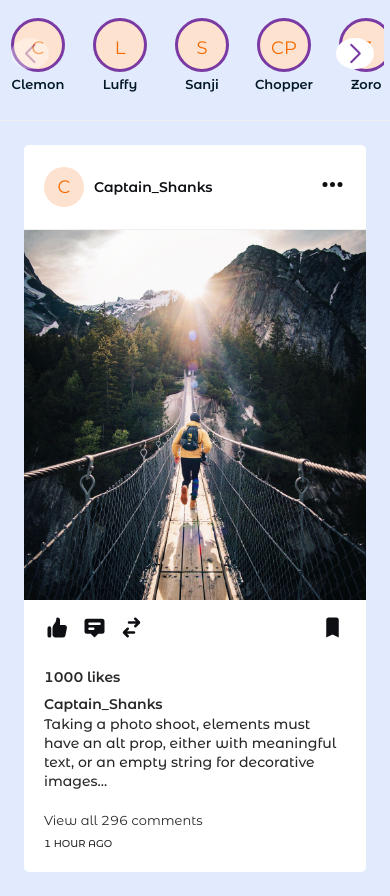
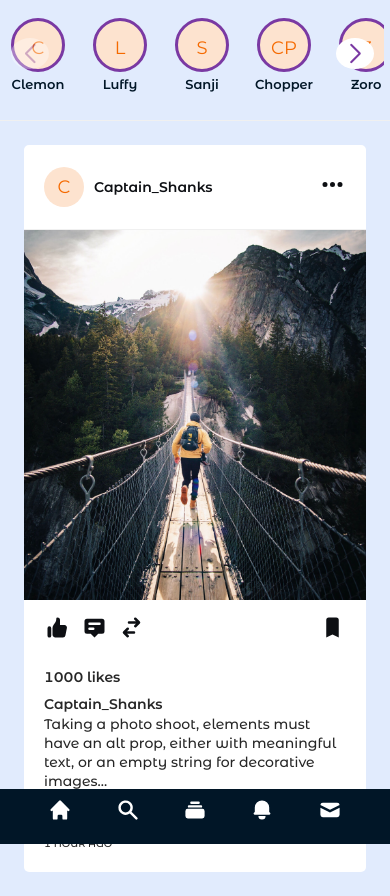
Before and after one commit to Clemon1/Anneki, a React (Create React App) app: page / in a window 390 px wide. Built offline with nearby package versions, Linux system fonts and the light colour scheme.

Commit message:
Work on bottom Navbar

```diff
--- a/src/App.css
+++ b/src/App.css
@@ -62,7 +62,7 @@
 .listBody {
   display: flex;
   gap: 10px;
-  font-size: 20px;
+  font-size: 18px;
   font-weight: 600;
   color: #ffffff !important;
   padding: 4px 8px 4px 20px;
@@ -423,6 +423,34 @@
   z-index: 1;
 }
 
+.bottomNav {
+  width: 100%;
+  height: 55px;
+  background: #011627;
+  color: #ffffff;
+  display: flex;
+  display: none;
+  position: fixed;
+  bottom: 0;
+  padding: 20px;
+}
+.bottomNav ul {
+  width: 100%;
+  display: flex;
+}
+
+.bottomNav ul li {
+  list-style: none;
+  width: 10%;
+  display: flex;
+  justify-content: center;
+  align-items: center;
+}
+.iconBodyNav {
+  width: 28px;
+  color: #ffffff;
+}
+
 @media (max-width: 992px) {
   .sidebody {
     display: none !important;
@@ -443,6 +471,37 @@
   }
   .contentBody {
     width: 100% !important;
+  }
+
+  .bottomNav {
+    width: 100%;
+    height: 55px;
+    background: #011627;
+    color: #ffffff;
+    display: flex;
+    position: fixed;
+    bottom: 0;
+    padding: 4px;
+  }
+
+  .bottomNav ul {
+    width: 100%;
+    display: flex;
+    justify-content: center;
+    align-items: center;
+    gap: 20px;
+  }
+
+  .bottomNav ul li {
+    list-style: none;
+    width: 10%;
+    display: flex;
+    justify-content: center;
+    align-items: center;
+  }
+  .iconBodyNav {
+    width: 28px;
+    color: #ffffff;
   }
 }
 
@@ -493,6 +552,14 @@
     font-size: 19px !important;
     font-weight: 900;
   }
+  .bottomNav ul {
+    width: 100%;
+    display: flex;
+    justify-content: center;
+    align-items: center;
+    padding: 4px;
+    gap: 45px;
+  }
 }
 
 @media (max-width: 480px) {
@@ -509,4 +576,16 @@
     width: 60px !important;
     margin-right: 22px !important;
   }
+  .bottomNav ul {
+    width: 100%;
+    display: flex;
+    justify-content: center;
+    align-items: center;
+    padding: 4px;
+    gap: 30px;
+  }
+  .iconBodyNav {
+    width: 24px;
+    color: #ffffff;
+  }
 }
--- a/src/App.js
+++ b/src/App.js
@@ -4,6 +4,7 @@ import "antd/dist/antd.min.css";
 import { Avatar, Button } from "antd";
 import LeftSidebar from "./Components/leftSidebar";
 import Rightsidebar from "./Components/rightSidebar";
+import BottomNavigation from "./Components/bottomNav";
 // Import Swiper React components
 import { Navigation } from "swiper";
 import { Swiper, SwiperSlide } from "swiper/react";
@@ -369,6 +370,7 @@ function App() {
                 </div>
               </div>
             </div>
+            <BottomNavigation />
           </Content>
         </Layout>
         <Rightsidebar />
--- /dev/null
+++ b/src/Components/bottomNav.js
@@ -0,0 +1,32 @@
+import {
+  BellIcon,
+  CollectionIcon,
+  HomeIcon,
+  MailIcon,
+  SearchIcon,
+} from "@heroicons/react/solid";
+const BottomNavigation = () => {
+  return (
+    <nav className='bottomNav'>
+      <ul>
+        <li>
+          <HomeIcon className='iconBodyNav' />
+        </li>
+        <li>
+          <SearchIcon className='iconBodyNav' />
+        </li>
+        <li>
+          <CollectionIcon className='iconBodyNav' />
+        </li>
+        <li>
+          <BellIcon className='iconBodyNav' />
+        </li>
+        <li>
+          <MailIcon className='iconBodyNav' />
+        </li>
+      </ul>
+    </nav>
+  );
+};
+
+export default BottomNavigation;
```
